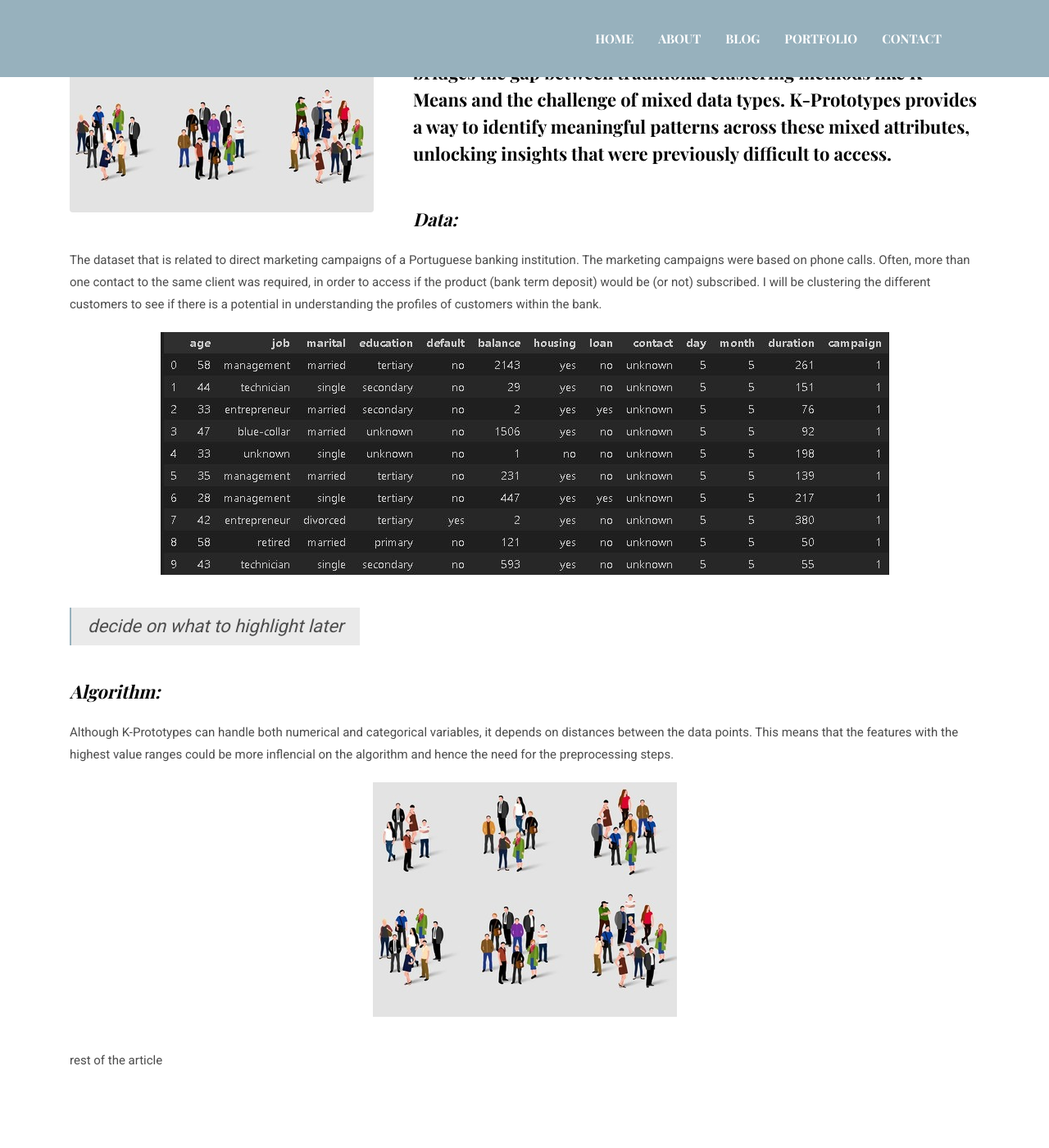
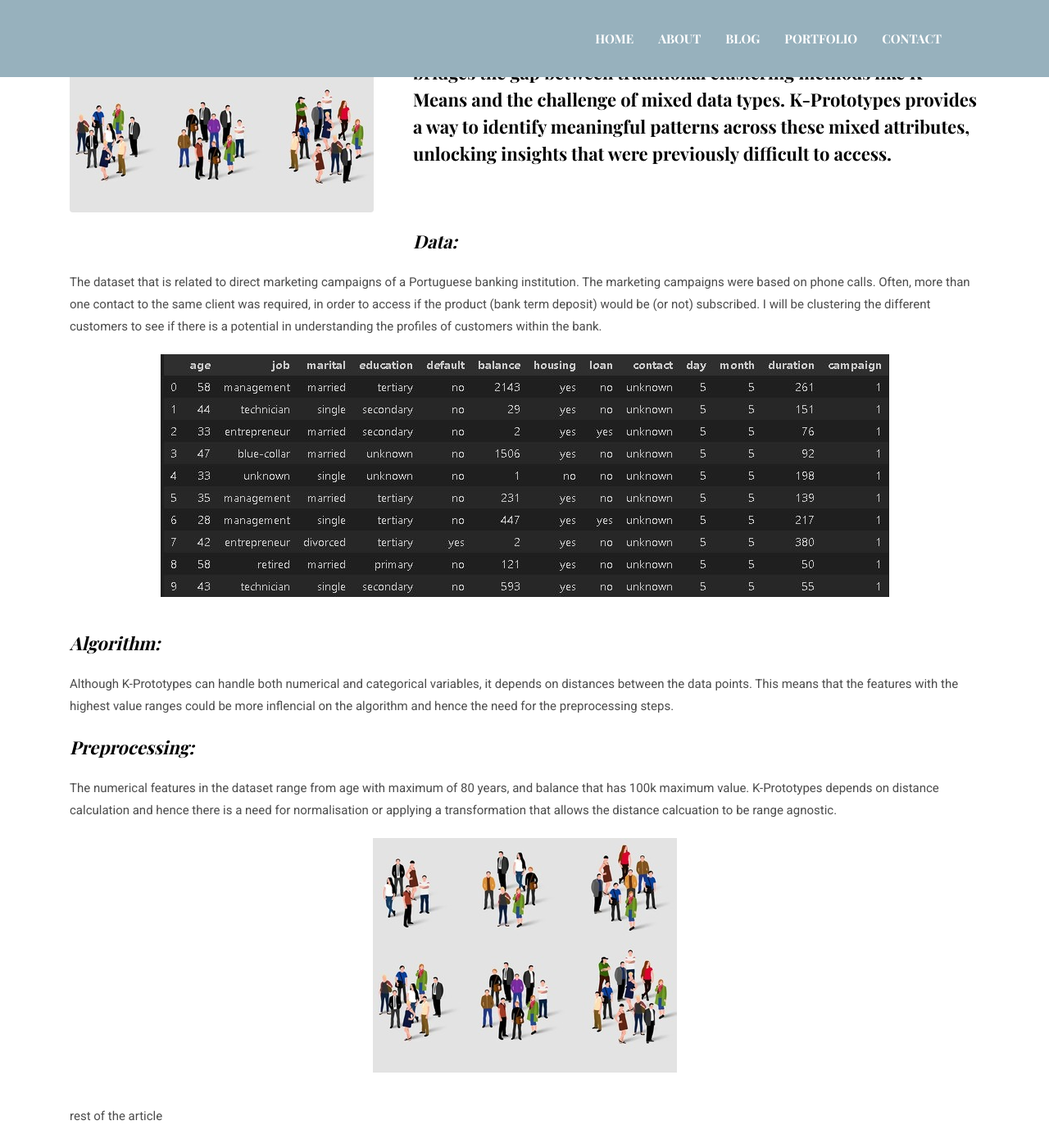
Before and after one commit to RandaAdel/RandaAdel.github.io, a Jekyll site: the page built from _posts/2025-01-07-clustering-with-categorical-data.markdown, in a window 1280 px wide and 1400 px high, scrolled down 750 px. Shown: the whole window at 82% size. Built offline with Jekyll 4.4.1, drawn with Linux system fonts in a browser that asks for light colours.

Commit message:
clustering post restructure

```diff
--- a/_posts/2025-01-07-clustering-with-categorical-data.markdown
+++ b/_posts/2025-01-07-clustering-with-categorical-data.markdown
@@ -9,40 +9,22 @@ tags:   Clustering
 
 **In today’s data-driven world, making sense of complex data types—both categorical and numerical—is crucial for effective decision-making. Enter the K-Prototypes algorithm: a powerful tool that bridges the gap between traditional clustering methods like K-Means and the challenge of mixed data types. K-Prototypes provides a way to identify meaningful patterns across these mixed attributes, unlocking insights that were previously difficult to access.**
 
-<br>
+<br><br>
 ***Data:*** The dataset that is related to direct marketing campaigns of a Portuguese banking institution. The marketing campaigns were based on phone calls. Often, more than one contact to the same client was required, in order to access if the product (bank term deposit) would be (or not) subscribed. I will be clustering the different customers to see if there is a potential in understanding the profiles of customers within the bank.
 
 <p style="text-align: center;">
   <img src="/assets/images/blog/data-clustering.jpg" alt="Additional image description">
 </p>
 
-> decide on what to highlight later
-
-<style>
-  .content-block {
-    text-align: justify;
-    overflow: hidden; /* Ensures the floated image does not break the layout */
-    margin-bottom: 20px; /* Adds consistent spacing between blocks */
-  }
-
-  .content-block img {
-    float: right;
-    margin-left: 10px;
-    max-width: 500px; /* Increase the maximum width of the image */
-    height: auto; /* Maintain aspect ratio */
-  }
-</style>
-
-<!-- ***Data:***
-<p class="content-block">
-  <img src="/assets/images/blog/data-clustering.jpg" alt="bank dataset">
-  The dataset that is related to direct marketing campaigns of a Portuguese banking institution. The marketing campaigns were based on phone calls. Often, more than one contact to the same client was required, in order to access if the product (bank term deposit) would be (or not) subscribed. I will be clustering the different customers to see if there is a potential in understanding the profiles of customers within the bank.
-  <br>
-</p> -->
-
-
 ***Algorithm:*** Although K-Prototypes can handle both numerical and categorical variables, it depends on distances between the data points. This means that the features with the highest value ranges could be more inflencial on the algorithm and hence the need for the preprocessing steps.
 
+***Preprocessing:*** The numerical features in the dataset range from age with maximum of 80 years, and balance that has 100k maximum value. K-Prototypes depends on distance calculation and hence there is a need for normalisation or applying a transformation that allows the distance calcuation to be range agnostic.
+
+<p style="text-align: center;">
+  <img src="/assets/images/blog/cluster.jpg" alt="Additional image description">
+</p>
+
+rest of the article
 
 <!-- ***Data:*** The dataset that is related to direct marketing campaigns of a Portuguese banking institution. The marketing campaigns were based on phone calls. Often, more than one contact to the same client was required, in order to access if the product (bank term deposit) would be (or not) subscribed. I will be clustering the different customers to see if there is a potential in understanding the profiles of customers within the bank.
 
@@ -51,10 +33,3 @@ tags:   Clustering
 ***Preprocessing:*** The numerical features in the dataset range from age with maximum of 80 years, and balance that has 100k maximum value. K-Prototypes depends on distance calculation and hence there is a need for normalisation or applying a transformation that allows the distance calcuation to be range agnostic.
 
 ***Number of clusters:*** I used two measures to decide the number of clusters:  -->
-
-
-<p style="text-align: center;">
-  <img src="/assets/images/blog/cluster.jpg" alt="Additional image description">
-</p>
-
-rest of the article
```
